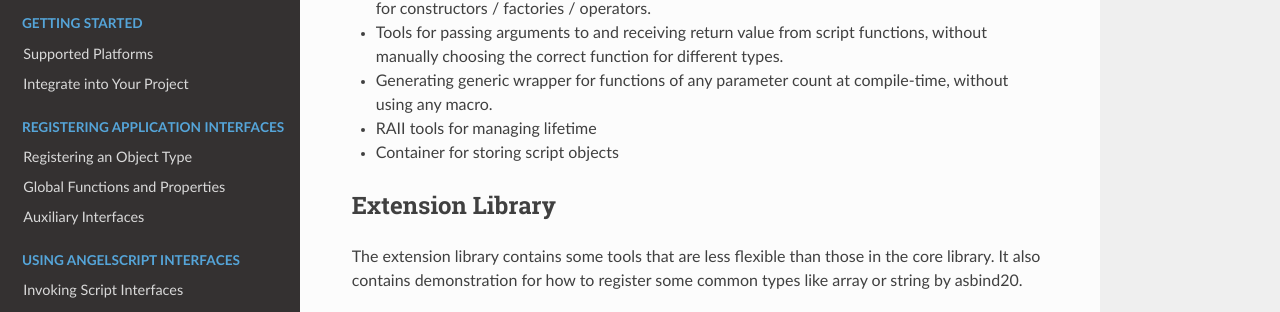
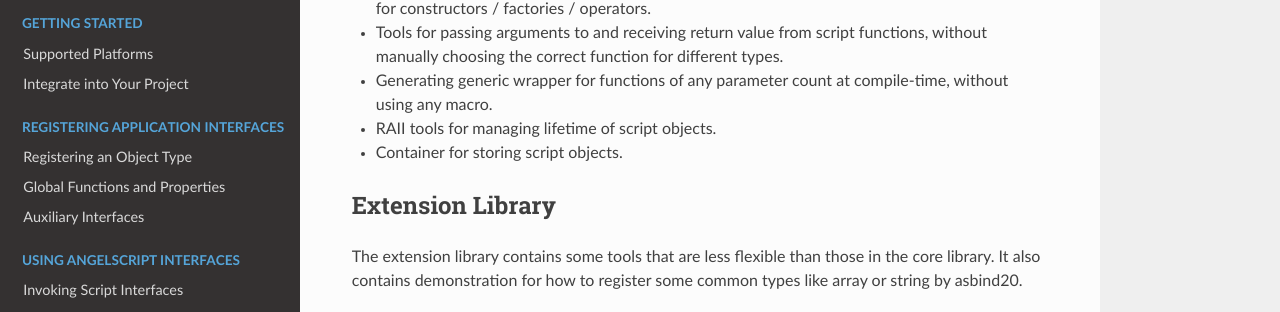
Before and after one commit to HenryAWE/asbind20, a Sphinx documentation site: the page built from doc/index.rst, in a window 1280 px wide and 900 px high, scrolled down 464 px. Shown: the part 139-451 px from the top of the window. Built offline with Sphinx 7.4.7 and the Read the Docs theme 3.1.0, drawn with Linux system fonts in a browser that asks for light colours.

Commit message:
Small update for documentation

```diff
--- a/doc/changelog.rst
+++ b/doc/changelog.rst
@@ -10,7 +10,7 @@ Update
 ~~~~~~
 
 - Helper for registering modulo operator.
-- Composite property support
+- Composite property support.
 - Composite methods support including generic wrapper with or without variable types.
 - Official arm64 support. Previously, it works theoretically but not actually tested.
 - New tools for managing script function without increasing its reference count.
--- a/doc/extra/known_issue.rst
+++ b/doc/extra/known_issue.rst
@@ -4,7 +4,7 @@ Known Issues
 Some feature of this library may not work on some broken compiler or standard library.
 
 1. If you bind an overloaded function using syntax like ``static_cast<return_type(*)()>(&func)`` on MSVC, it may crash the compiler.
-   The workaround is to write a standalone wrapper function with no overloading, then bind this wrapper using asbind20.
+   The workaround is to write a standalone wrapper function with no overloading, then bind this wrapper using asbind20. You can also try the ``overload_cast`` tool.
 
 2. GCC (at least for 14.2) may `not generate machine code of registered template class on a rare occasion <https://gcc.gnu.org/bugzilla/show_bug.cgi?id=119233>`_. If your encounter a linker error like `this example on Compiler Explorer <https://godbolt.org/z/oT9cP1rso>`_ , try to use explicit instantiation for your template class.
 
--- a/doc/global.rst
+++ b/doc/global.rst
@@ -58,9 +58,9 @@ You can synthesize global function by member function and an instance:
         int f();
     };
 
+.. code-block:: c++
+
     my_class instance{};
-
-.. code-block:: c++
 
     asbind20::global(engine)
         .function("int f()", &my_class::f, asbind20::auxiliary(instance));
--- a/doc/index.rst
+++ b/doc/index.rst
@@ -26,9 +26,9 @@ Core Features
 - Generating generic wrapper for functions of any parameter count at compile-time,
   without using any macro.
 
-- RAII tools for managing lifetime
+- RAII tools for managing lifetime of script objects.
 
-- Container for storing script objects
+- Container for storing script objects.
 
 Extension Library
 -----------------
```
